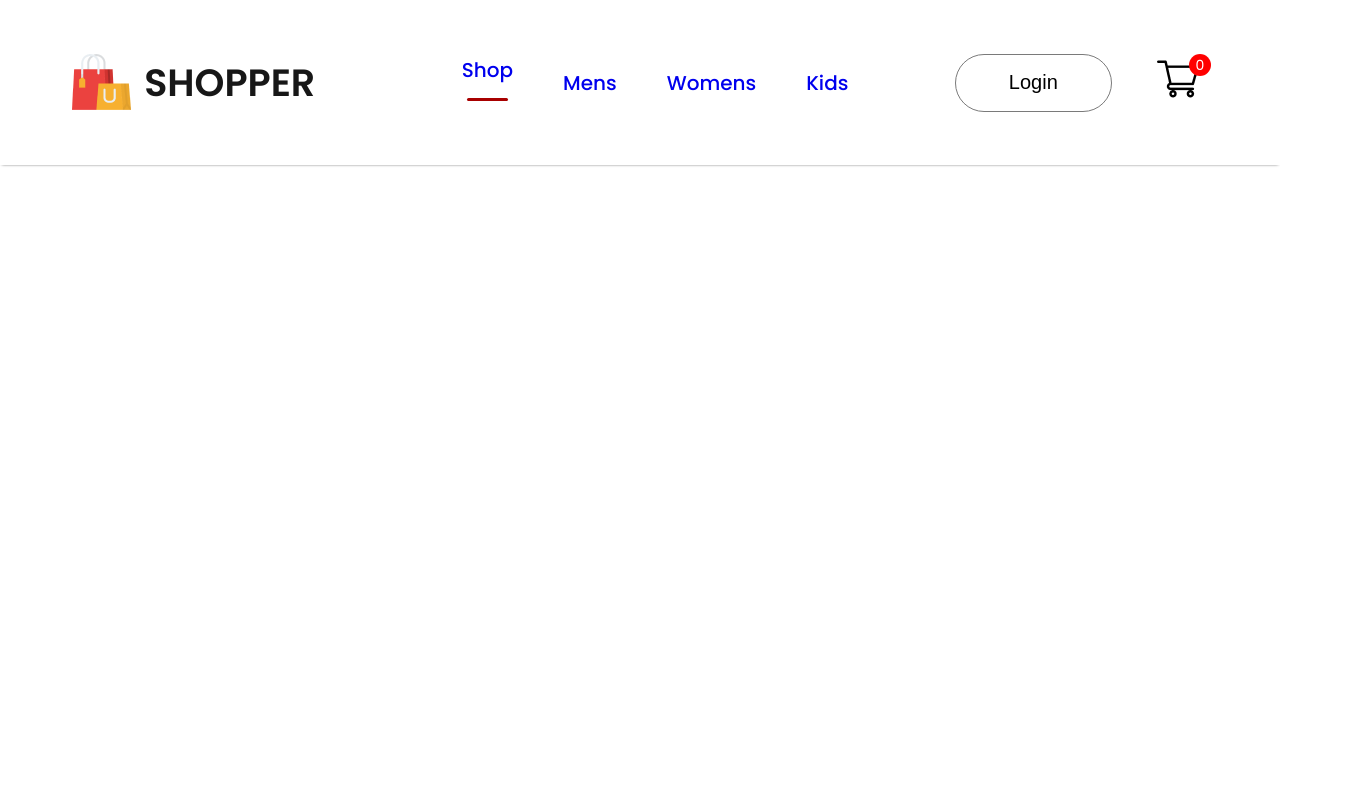
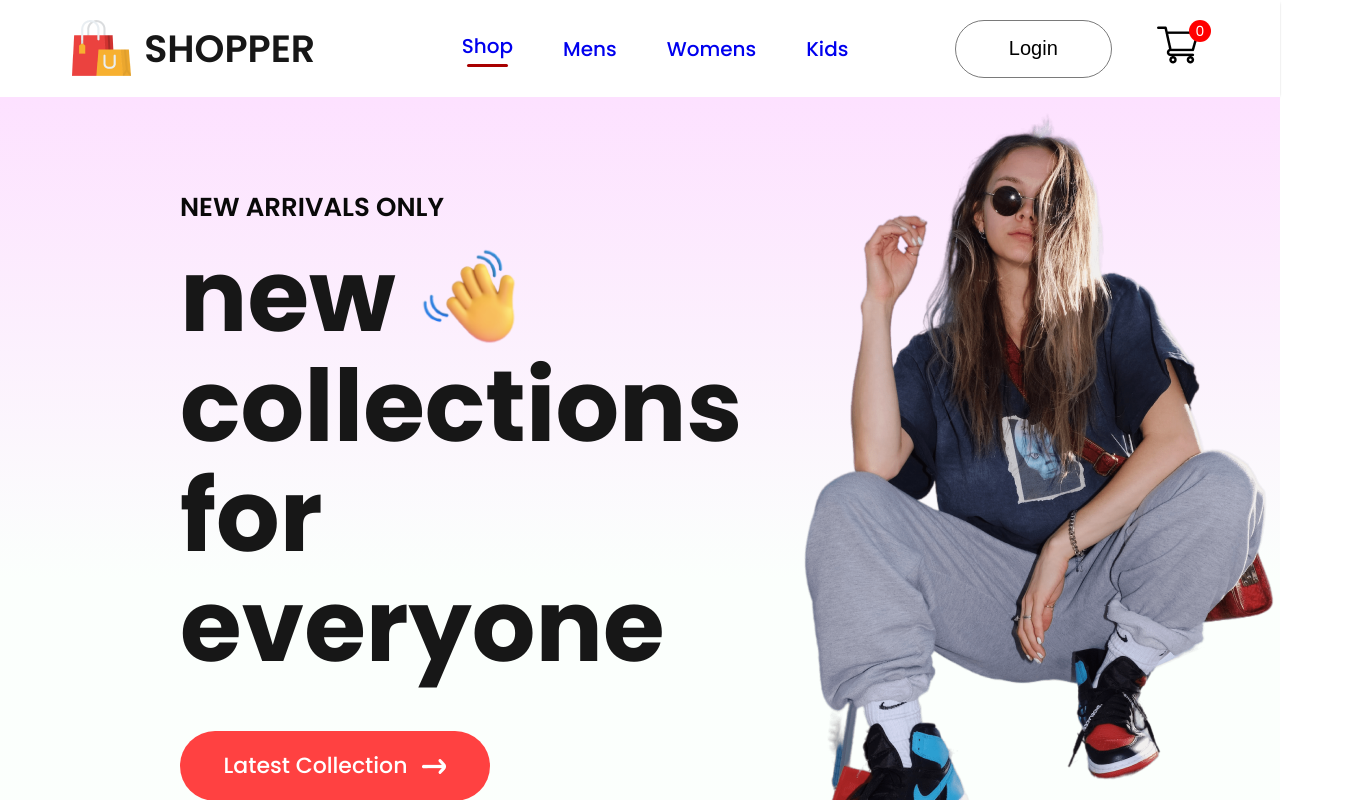
Before and after one commit to Mushfikur007/e-commerce-react, a React (Create React App) app in the folder front-end/: page / in a window 1280 px wide. Shown: the top 800 px of the page, 1355 px wide, since content can reach past the window. Built offline with nearby package versions, Linux system fonts and the light colour scheme.

Commit message:
hero component html and css initialy complete

```diff
--- a/front-end/src/Components/Hero/Hero.css
+++ b/front-end/src/Components/Hero/Hero.css
@@ -0,0 +1,59 @@
+.hero{
+    height: 100vh;
+    background: linear-gradient(180deg, #fde1ff, #e1ffea22 60%);
+    display: flex;
+}
+
+.hero-left{
+    flex: 1;
+    display: flex;
+    flex-direction: column;
+    justify-content: center;
+    gap: 20px;
+    padding-left: 180px;
+    line-height: 1.1;
+}
+
+.hero-left h2{
+    color: #090909;
+    font-size: 26px;
+    font-weight: 600;
+}
+
+.hero-left p{
+    color: #171717;
+    font-size: 100px;
+    font-weight: 700;
+}
+
+.hand-hand-icon{
+    display: flex;
+    align-items: center;
+    gap: 20px;
+}
+
+.hand-hand-icon img{
+    width: 105px;
+}
+
+.hero-latest-btn{
+    display: flex;
+    justify-content: center;
+    align-items: center;
+    gap: 15px;
+    width: 310px;
+    height: 70px;
+    border-radius: 75px;
+    margin-top: 30px;
+    background: #ff4141;
+    color: white;
+    font-size: 22px;
+    font-weight: 500;
+}
+
+.hero-right{
+    flex: 1;
+    display: flex;
+    align-items: center;
+    justify-content: center;
+}
--- a/front-end/src/Components/Hero/Hero.jsx
+++ b/front-end/src/Components/Hero/Hero.jsx
@@ -1,10 +1,30 @@
 import React from 'react';
 import './Hero.css'
+import hand_icon from '../Assets/hand_icon.png';
+import arrow_icon from '../Assets/arrow.png';
+import hero_image from '../Assets/hero_image.png';
 
 const Hero = () => {
     return (
         <div className='hero'>
-
+            <div className="hero-left">
+                <h2>NEW ARRIVALS ONLY</h2>
+                <div>
+                    <div className="hand-hand-icon">
+                        <p>new</p>
+                        <img src={hand_icon} alt="" />
+                    </div>
+                    <p>collections</p>
+                    <p>for everyone</p>
+                </div>
+                <div className="hero-latest-btn">
+                    <div>Latest Collection</div>
+                    <img src={arrow_icon} alt="" />
+                </div>
+            </div>
+            <div className="hero-right">
+                <img src={hero_image} alt="" />
+            </div>
         </div>
     );
 };
--- a/front-end/src/index.css
+++ b/front-end/src/index.css
@@ -1,3 +1,7 @@
+*{
+  margin: 0;
+}
+
 body {
   margin: 0;
   font-family: -apple-system, BlinkMacSystemFont, 'Segoe UI', 'Roboto', 'Oxygen',
```
Also changed, not shown: front-end/src/Components/Item/Item.jsx (added, +12 -0 lines), front-end/src/Components/Item/Item.css (added).
